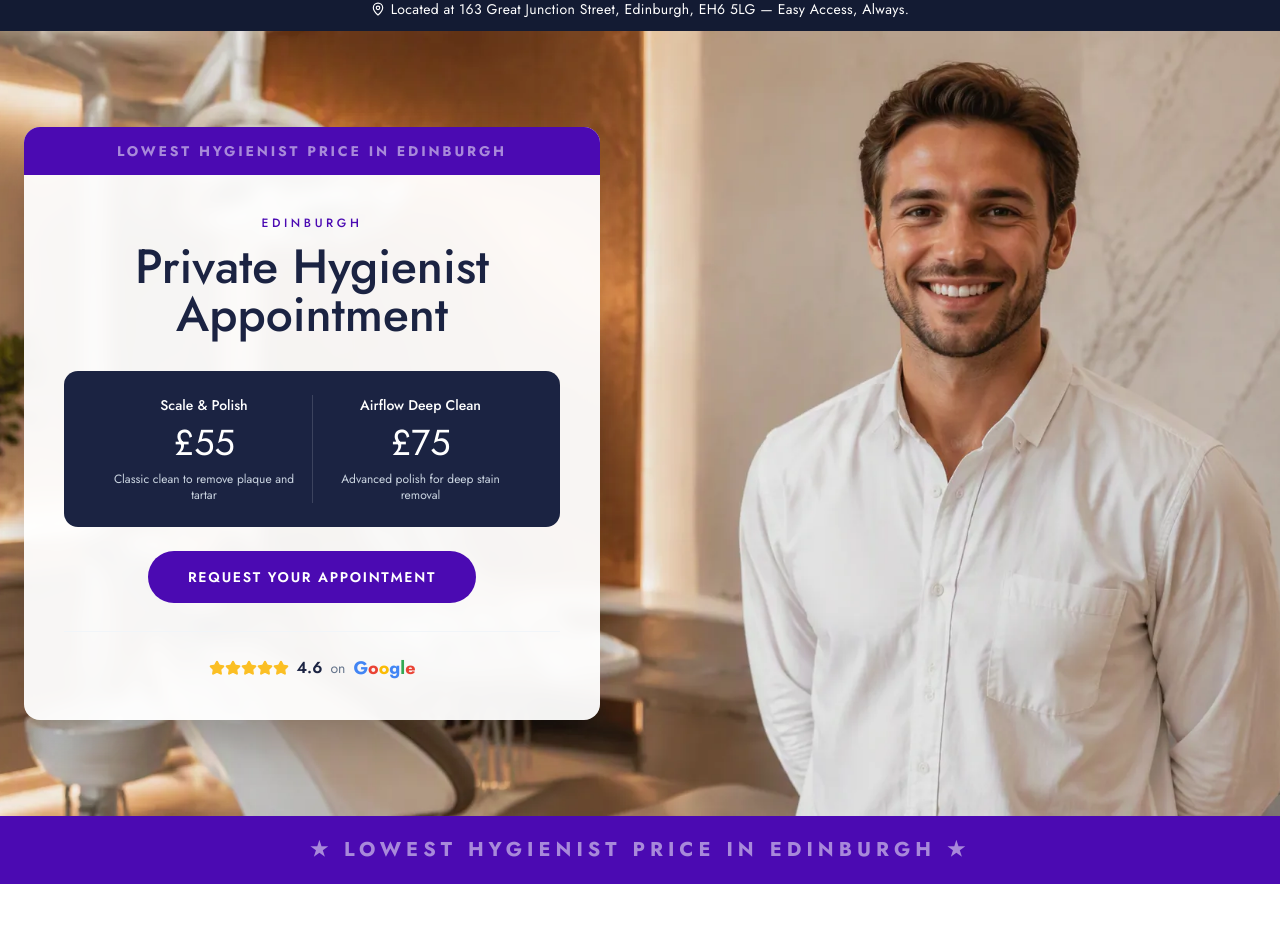
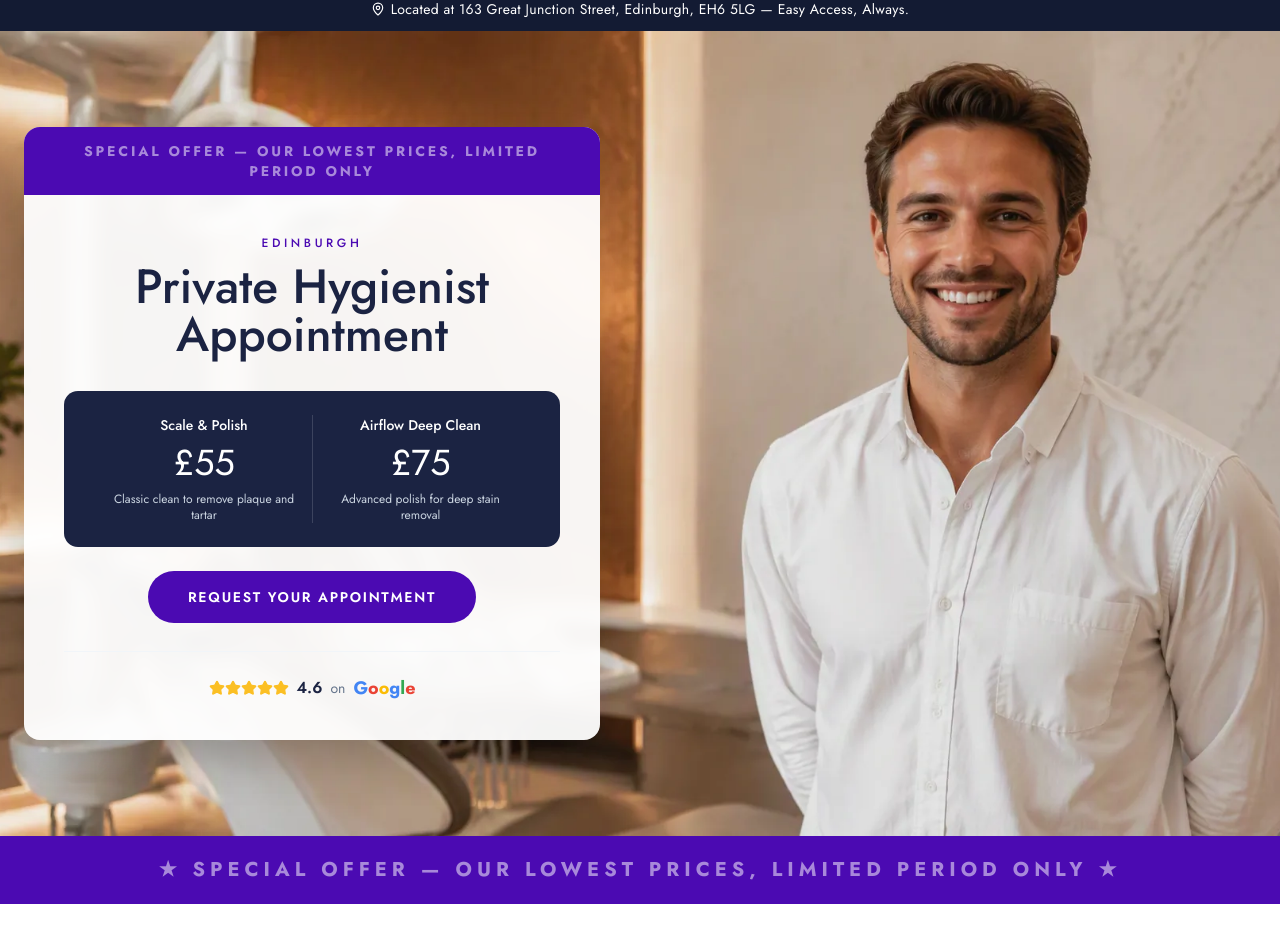
Before and after one commit to mintonlinemarketing/great-junction-dental, a React (Vite) app: page / in a window 1280 px wide. Shown: the part 130-1082 px from the top of the page. Built offline with nearby package versions, Linux system fonts and the light colour scheme.

Commit message:
Add files via upload

```diff
--- a/src/pages/Home.tsx
+++ b/src/pages/Home.tsx
@@ -2,7 +2,6 @@ import { useEffect, useState } from 'react'
 import Header from '../sections/Header'
 import Hero from '../sections/Hero'
 import Welcome from '../sections/Welcome'
-import Team from '../sections/Team'
 import Gallery from '../sections/Gallery'
 import Pricing from '../sections/Pricing'
 import Benefits from '../sections/Benefits'
@@ -34,7 +33,6 @@ export default function Home() {
       <main>
         <Hero />
         <Welcome />
-        <Team />
         <Gallery />
         <Pricing />
         <Benefits />
--- a/src/sections/Hero.tsx
+++ b/src/sections/Hero.tsx
@@ -31,7 +31,7 @@ export default function Hero() {
           <div className="max-w-xl overflow-hidden rounded-2xl bg-white/95 text-center shadow-2xl backdrop-blur">
             <div className="bg-gold px-6 py-3.5">
               <p className="animate-flash text-sm font-bold uppercase tracking-[0.2em] text-white">
-                Lowest Hygienist Price in Edinburgh
+                Special Offer — Our Lowest Prices, Limited Period Only
               </p>
             </div>
             <div className="p-6 sm:p-10">
@@ -102,7 +102,7 @@ export default function Hero() {
       {/* USP strip */}
       <div className="bg-gold px-4 py-5 text-center">
         <p className="animate-flash text-sm font-bold uppercase tracking-[0.15em] text-white sm:text-lg sm:tracking-[0.25em] lg:text-xl">
-          ★ Lowest Hygienist Price in Edinburgh ★
+          ★ Special Offer — Our Lowest Prices, Limited Period Only ★
         </p>
       </div>
     </section>
--- a/src/sections/Pricing.tsx
+++ b/src/sections/Pricing.tsx
@@ -36,7 +36,7 @@ export default function Pricing() {
               </div>
             </div>
             <p className="animate-flash mt-4 text-sm font-semibold uppercase tracking-[0.15em] text-white">
-              Lowest Hygienist Price in Edinburgh
+              Special Offer — Our Lowest Prices, Limited Period Only
             </p>
 
             <div className="mt-10 flex flex-wrap justify-center gap-4 lg:justify-start">
```
